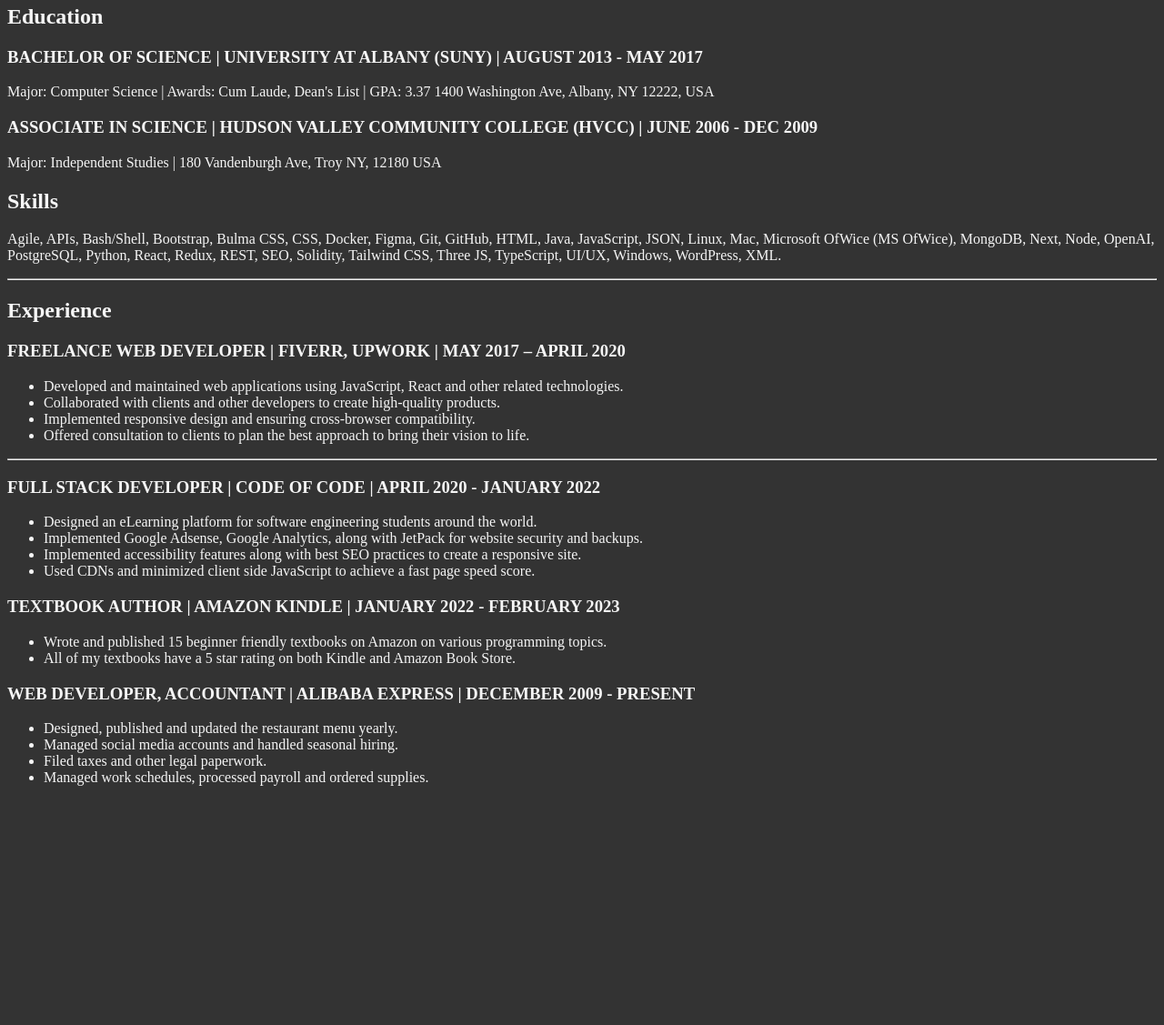
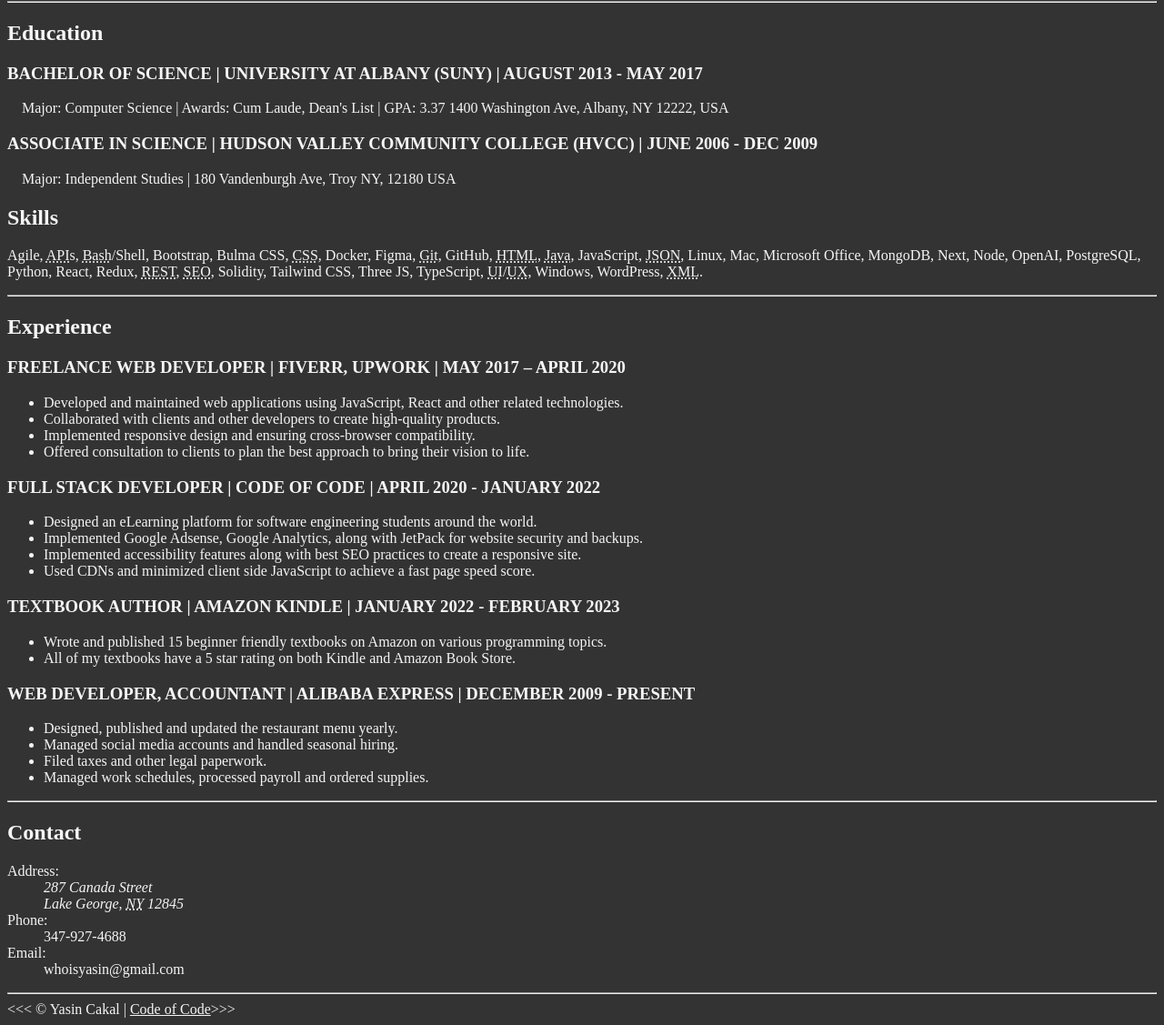
Before and after one commit to yasin1122/resume, a plain HTML site: page index.html in a window 1280 px wide. Shown: the part 253-1380 px from the top of the page at 91% size. Before the commit the page ends 1133 px from the top, so only its background shows below. Drawn offline with Linux system fonts and the light colour scheme.

Commit message:
links html

```diff
--- a/index.html
+++ b/index.html
@@ -11,7 +11,10 @@
 
 <body>
   <h1>My Resume</h1>
-  <p>Hello, 🙋🏻‍♂️ <br>My name is Yasin!</p>
+  <p>Hello, 🙋🏻‍♂️ <br>My name is <strong>Yasin</strong>,<br>I am a
+    <em>Software
+      Engineer</em>.
+  </p>
   <h2>About Me</h2>
   <p>I am a highly motivated software engineer with strong technical skills, and
     a passion for programming. As a published author of 15 programming books and
@@ -22,17 +25,31 @@
   <h2>Education</h2>
   <h3>BACHELOR OF SCIENCE | UNIVERSITY AT ALBANY (SUNY) | AUGUST 2013 - MAY 2017
   </h3>
-  <p>Major: Computer Science | Awards: Cum Laude, Dean's List | GPA: 3.37 1400
+  <p>&nbsp;&nbsp;&nbsp;&nbsp;Major: Computer Science | Awards: Cum Laude, Dean's
+    List | GPA: 3.37
+    1400
     Washington Ave, Albany, NY 12222, USA</p>
   <h3>ASSOCIATE IN SCIENCE | HUDSON VALLEY COMMUNITY COLLEGE (HVCC) | JUNE 2006
     - DEC 2009</h3>
-  <p>Major: Independent Studies | 180 Vandenburgh Ave, Troy NY, 12180 USA</p>
+  <p>&nbsp;&nbsp;&nbsp;&nbsp;Major: Independent Studies | 180 Vandenburgh Ave,
+    Troy NY, 12180 USA</p>
   <h2>Skills</h2>
-  <p>Agile, APIs, Bash/Shell, Bootstrap, Bulma CSS, CSS, Docker, Figma, Git,
-    GitHub, HTML, Java, JavaScript, JSON, Linux, Mac, Microsoft OfWice (MS
-    OfWice), MongoDB, Next, Node, OpenAI, PostgreSQL, Python, React, Redux,
-    REST, SEO, Solidity, Tailwind CSS, Three JS, TypeScript, UI/UX, Windows,
-    WordPress, XML.</p>
+  <p>Agile, <abbr title="Application Programming Interface">API</abbr>s,
+    <abbr title="Bourne Again Shell">Bash</abbr>/Shell, Bootstrap, Bulma CSS,
+    <abbr title="Cascading Style Sheets">CSS</abbr>, Docker, Figma, <abbr
+      title="Global Information Tracker">Git</abbr>,
+    GitHub, <abbr title="Hypertext Markup Language">HTML</abbr>, <abbr
+      title="Just Another Virtual Accelerator">Java</abbr>,
+    JavaScript, <abbr title="JavaScript Object Notation">JSON</abbr>, Linux,
+    Mac, Microsoft Office, MongoDB, Next, Node, OpenAI, PostgreSQL, Python,
+    React, Redux,
+    <abbr title="REpresentational State Transfer">REST</abbr>, <abbr
+      title="Search Engine Optimization">SEO</abbr>, Solidity,
+    Tailwind CSS, Three JS, TypeScript, <abbr
+      title="User Interface">UI</abbr>/<abbr title="User Experience">UX</abbr>,
+    Windows,
+    WordPress, <abbr title="Extensible Markup Language">XML</abbr>.
+  </p>
   <hr>
   <h2>Experience</h2>
   <h3>FREELANCE WEB DEVELOPER | FIVERR, UPWORK | MAY 2017 – APRIL 2020</h3>
@@ -53,7 +70,6 @@
       vision to life.
     </li>
   </ul>
-  <hr>
   <h3>FULL STACK DEVELOPER | CODE OF CODE | APRIL 2020 - JANUARY 2022</h3>
   <ul>
     <li>Designed an eLearning platform for software engineering students around
@@ -79,6 +95,31 @@
     <li>Filed taxes and other legal paperwork.</li>
     <li>Managed work schedules, processed payroll and ordered supplies.</li>
   </ul>
+  <hr>
+  <h2>Contact</h2>
+  <!-- description list, description title and description detail -->
+  <dl>
+    <dt>Address:</dt>
+    <dd>
+      <address>
+        287 Canada Street<br>Lake George, <abbr title="New York">NY</abbr> 12845
+      </address>
+    </dd>
+    <dt>Phone:</dt>
+    <dd>
+      347-927-4688
+    </dd>
+    <dt>
+      Email:
+    </dt>
+    <dd>
+      whoisyasin@gmail.com
+    </dd>
+  </dl>
+
+  <hr>
+  &lt;&lt;&lt; &copy; Yasin Cakal | <a href="https://codeofcode.org">Code of
+    Code</a>&gt;&gt;&gt;
 
 </body>
 
--- a/main.css
+++ b/main.css
@@ -2,3 +2,7 @@ body {
   background-color: #333;
   color: whitesmoke;
 }
+a,
+a:active {
+  color: whitesmoke;
+}
```
